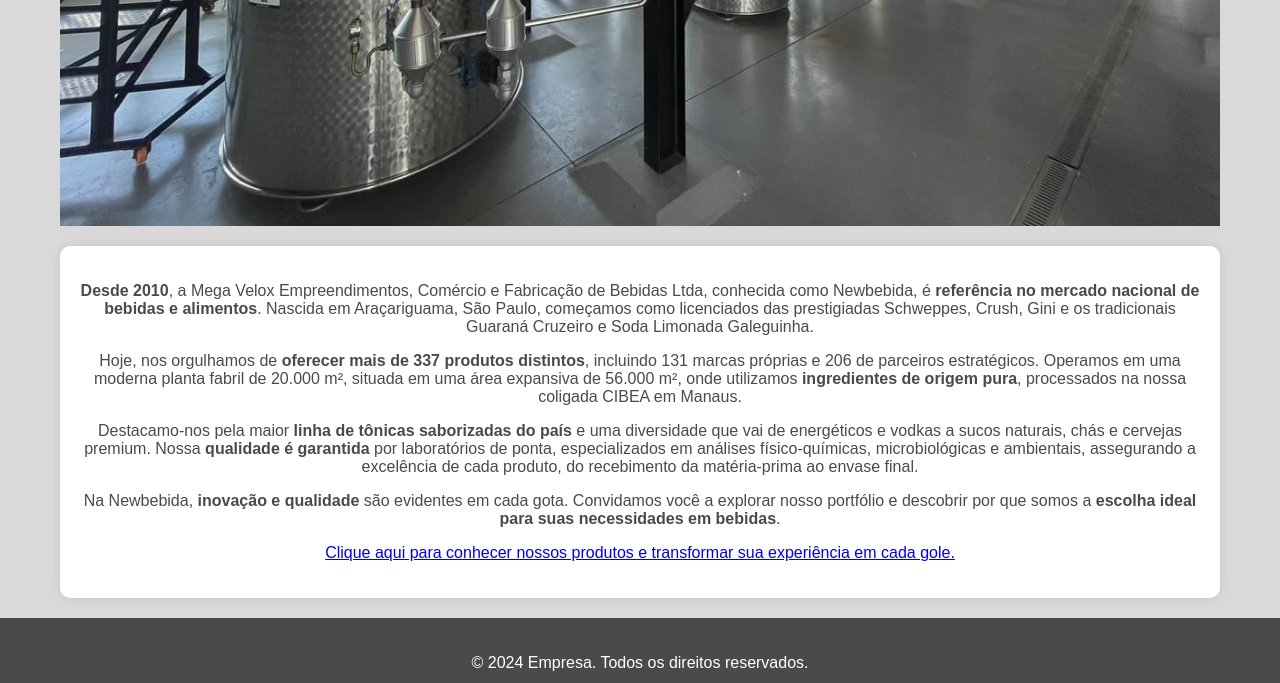
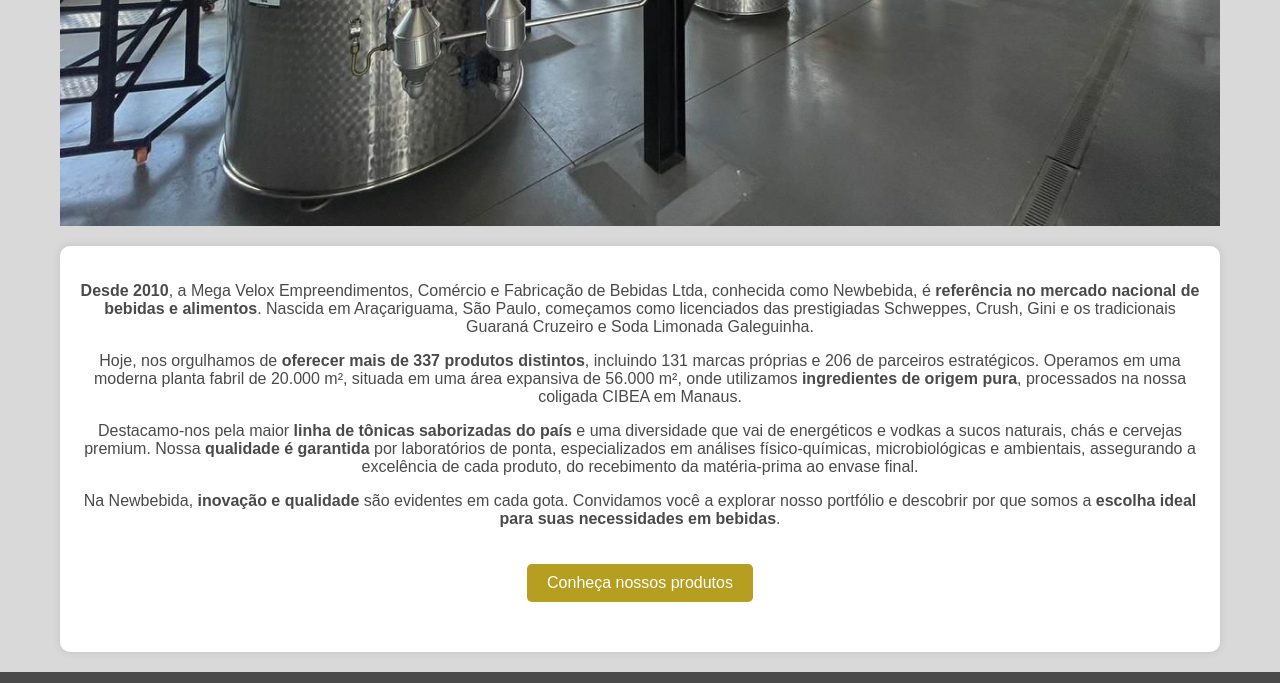
Before and after one commit to nathanfer21/healthybalancelife, a plain HTML site: page exemplo2/index.html in a window 1280 px wide. Shown: the part 910-1593 px from the top of the page. Drawn offline with Linux system fonts and the light colour scheme.

Commit message:
Update index.html

```diff
--- a/exemplo2/index.html
+++ b/exemplo2/index.html
@@ -25,13 +25,13 @@
                 <p>Hoje, nos orgulhamos de <strong>oferecer mais de 337 produtos distintos</strong>, incluindo 131 marcas próprias e 206 de parceiros estratégicos. Operamos em uma moderna planta fabril de 20.000 m², situada em uma área expansiva de 56.000 m², onde utilizamos <strong>ingredientes de origem pura</strong>, processados na nossa coligada CIBEA em Manaus.</p>
                 <p>Destacamo-nos pela maior <strong>linha de tônicas saborizadas do país</strong> e uma diversidade que vai de energéticos e vodkas a sucos naturais, chás e cervejas premium. Nossa <strong>qualidade é garantida</strong> por laboratórios de ponta, especializados em análises físico-químicas, microbiológicas e ambientais, assegurando a excelência de cada produto, do recebimento da matéria-prima ao envase final.</p>
                 <p>Na Newbebida, <strong>inovação e qualidade</strong> são evidentes em cada gota. Convidamos você a explorar nosso portfólio e descobrir por que somos a <strong>escolha ideal para suas necessidades em bebidas</strong>.</p>
-                <p class="chamada-para-acao"><a href="link-para-produtos.html">Clique aqui para conhecer nossos produtos e transformar sua experiência em cada gole.</a></p>
+                <a href="link-para-produtos.html" class="btn-chamada-acao">Conheça nossos produtos</a>
             </div>
         </main>
     </div>
     <footer>
         <div class="footer-bg">
-            <p>&copy; 2024 Empresa. Todos os direitos reservados.</p>
+            <p>&copy; Mega Velox Empreendimentos 2024. Todos os direitos reservados.</p>
             <div class="social">
                 <a href="#"><i class="fab fa-facebook-f"></i></a>
                 <a href="#"><i class="fab fa-instagram"></i></a>
```
